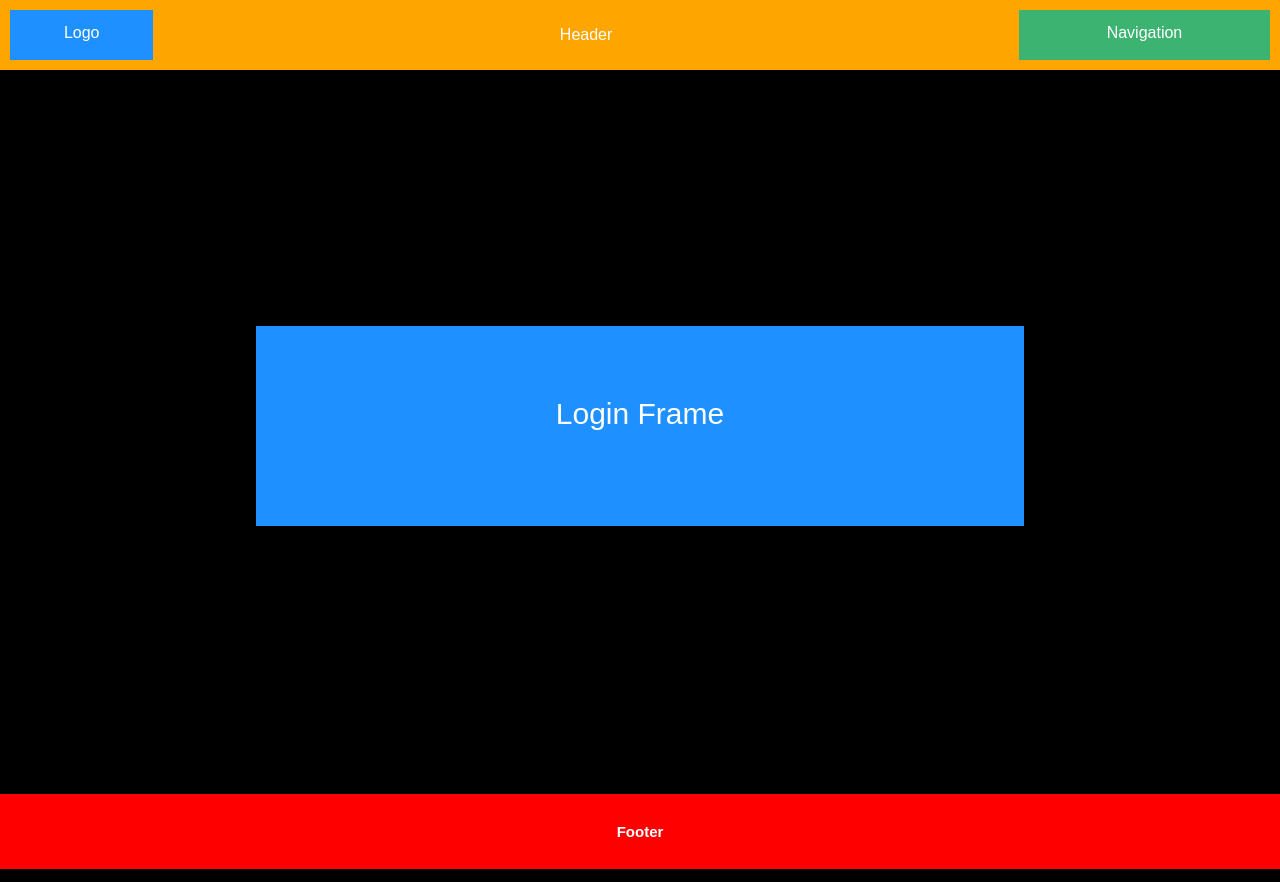
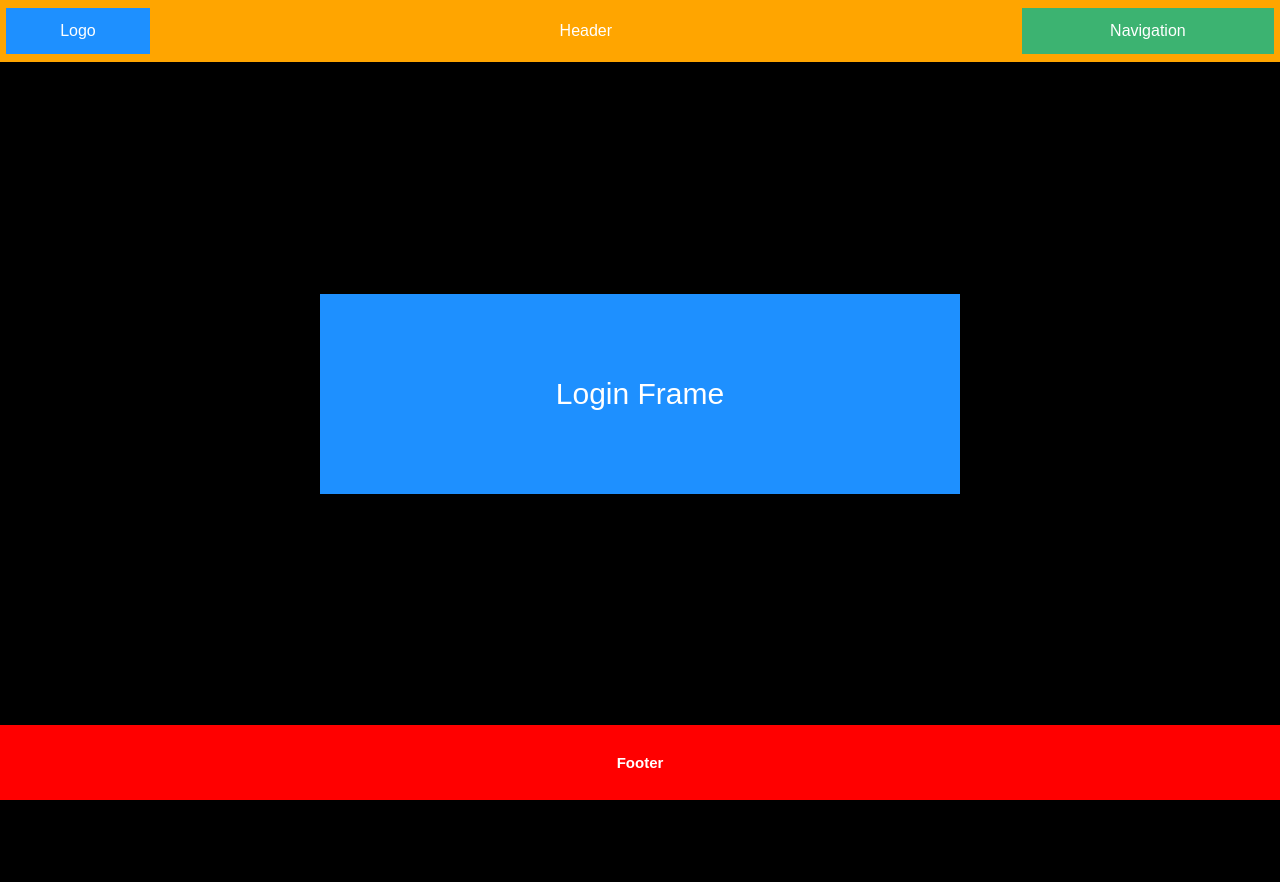
Before and after one commit to saja-aish12/task1, a website: page index.html in a window 1280 px wide. After the commit the page ends 800 px from the top, so only its background shows below. Drawn offline with Linux system fonts and the light colour scheme.

Commit message:
update 3 style

```diff
--- /dev/null
+++ b/app.js
@@ -0,0 +1,5 @@
+var str = "Hello word ! ";
+function func() {
+    console.log(str);
+}
+func();
--- /dev/null
+++ b/app.ts
@@ -0,0 +1,3 @@
+var str ="Hello word ! ";
+
+    console.log(str);
--- a/index.html
+++ b/index.html
@@ -6,7 +6,7 @@
 <meta name="viewport" content="width=device-width, initial-scale=1">
 <link rel="stylesheet" href="styl.css">
 <link rel="icon" href="flexbox.png" type="image/png">
-
+<script src="app.js" defer></script>
 </head>
 <body >
 
--- a/styl.css
+++ b/styl.css
@@ -7,15 +7,21 @@
     margin: 0;
     color:white ;
     background-color: black;
+    DISPLAY: FLEX;
+    FLEX-DIRECTION: COLUMN;
+    MIN-HEIGHT: 100VH;
+    JUSTIFY-CONTENT: space-between;
   }
 
   .navbar {
     display: flex;
     background-color: orange;
     text-align: center;
-    padding: 10px;
-
-
+    padding: 6PX;
+    flex-direction: row;
+    align-items: center;
+    justify-content: center;
+    align-content: center;
   }
 
   .navbar a {
@@ -30,10 +36,11 @@
     color: black;
   }
   .main {
-    flex: 100%;
+    display: flex;
     background-color: black;
-    padding: 20%;
-
+    flex-direction: row;
+    justify-content: center;
+    align-items: center;
   }
 
 
@@ -42,14 +49,20 @@
       height:200px;
     background-color: DodgerBlue;
     color: white;
-    text-align: center;
-    line-height: 175px;
     font-size: 30px;
+    display: flex;
+    align-items: center;
+    justify-content: center;
+    width: 50%;
 
   }
   .footer {
-    text-align: center;
-    line-height: 75px;
-    font-size: 10px;
-    background: red;
+
+       height: 75px;
+       font-size: 10px;
+       background: red;
+       display: flex;
+       align-items: center;
+       justify-content: center;
+       align-content: center;
   }
```
Also changed, not shown: index2.html (added, +13 -0 lines), package.json (added, +24 -0 lines), 1 other file.
